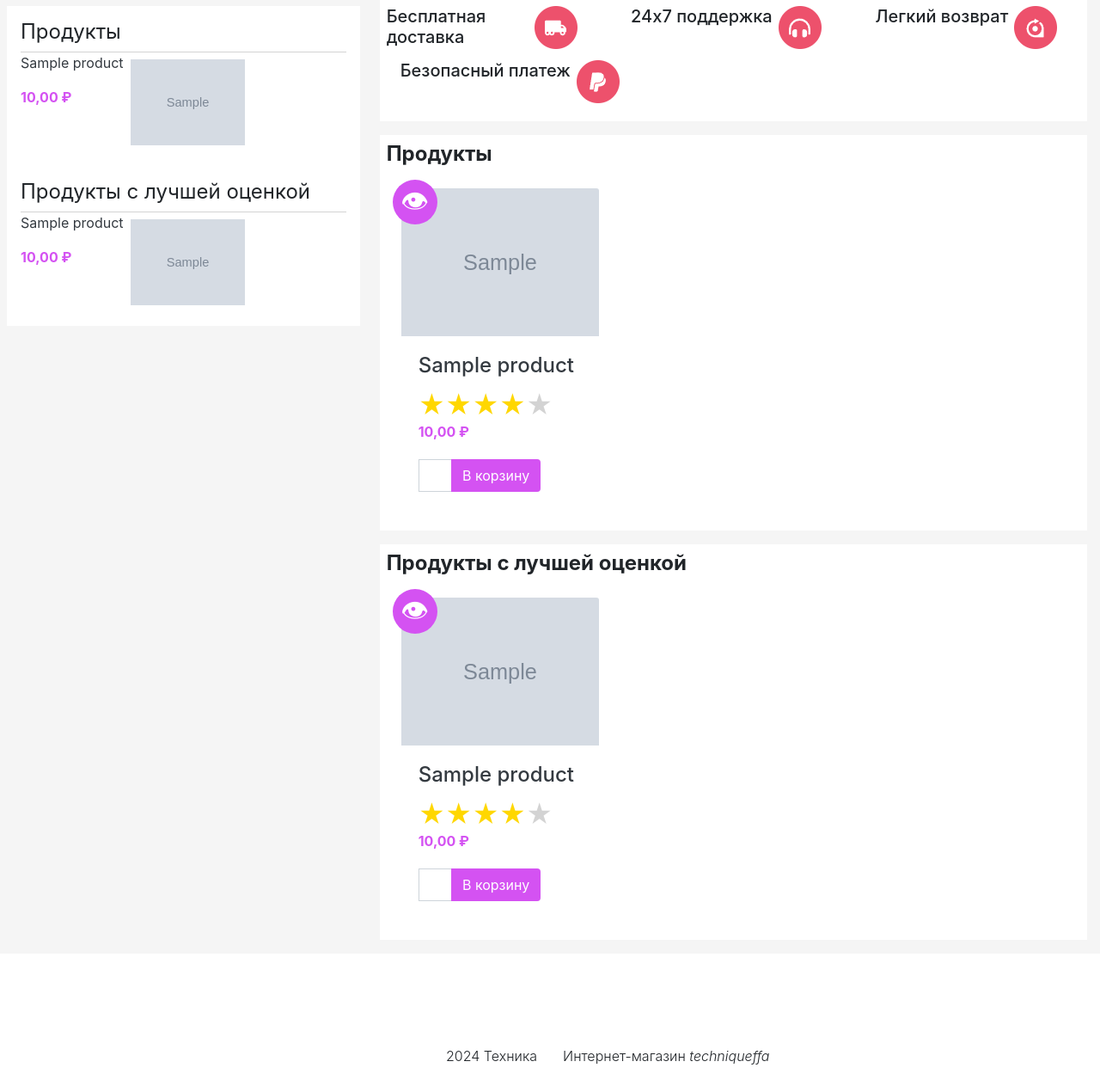
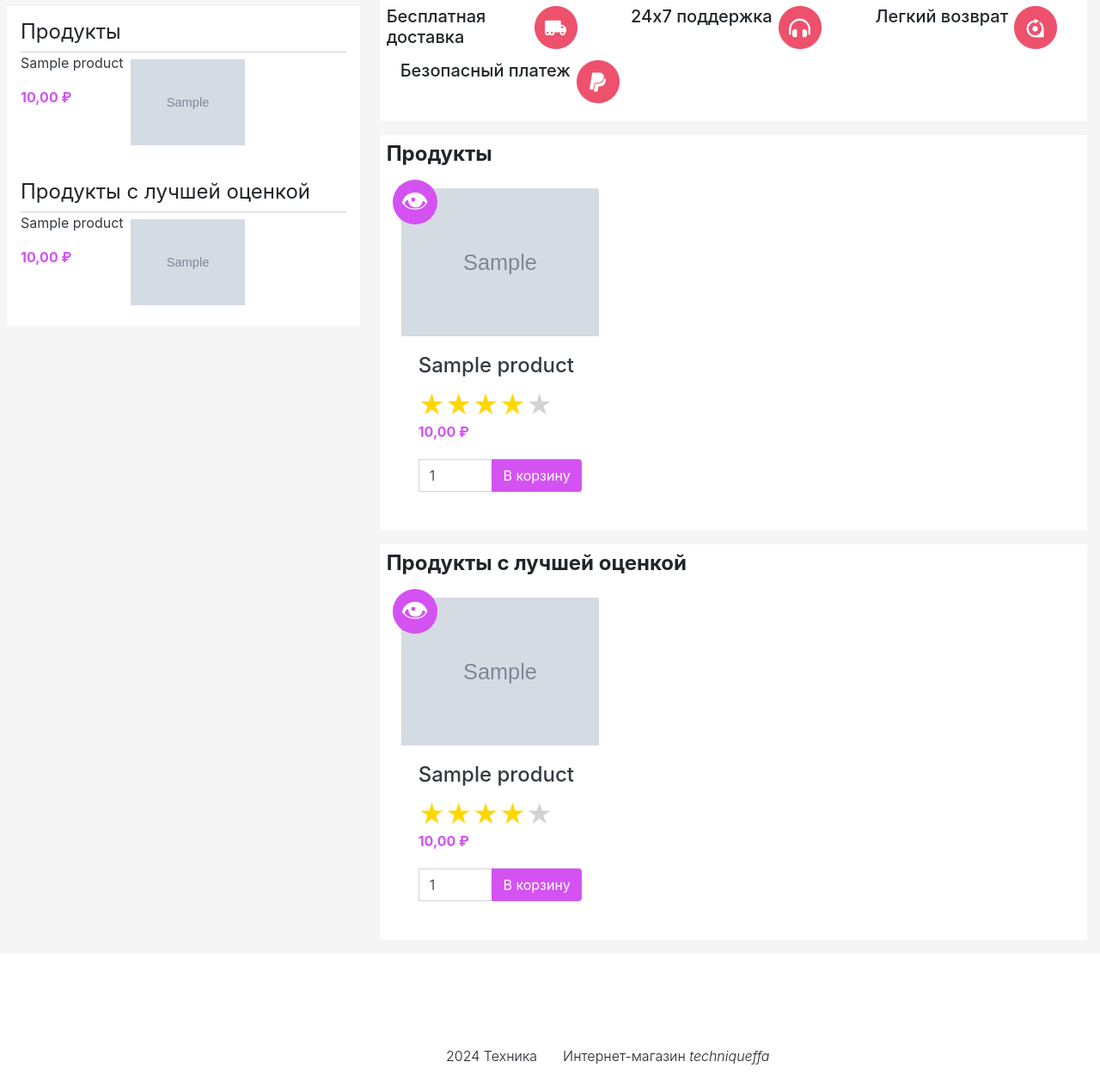
Before and after one commit to chempik1234/django-techniqueffa, a Django app: page / in a window 1280 px wide. Shown: the part 298-1554 px from the top of the page at 86% size. Run offline with Django 5.2, Linux system fonts and the light colour scheme; tables that the repository leaves empty hold one stand-in row (values such as "Sample post"); grey boxes marked "Sample" are stand-in pictures; some libraries are stand-ins or nearby versions.

Commit message:
not w md 75 add form

```diff
--- a/PhonesProject/templates/cart/add_form.html
+++ b/PhonesProject/templates/cart/add_form.html
@@ -1,4 +1,4 @@
-<form action="{% url 'cart:add' %}" class="w-md-75" method="post">
+<form action="{% url 'cart:add' %}" class="" method="post"> <!--"w-md-75-->
     {% csrf_token %}
     <div class="input-group">
         <input type="hidden" name="product_id" id="id_product_id" value="{{pk}}">
```
